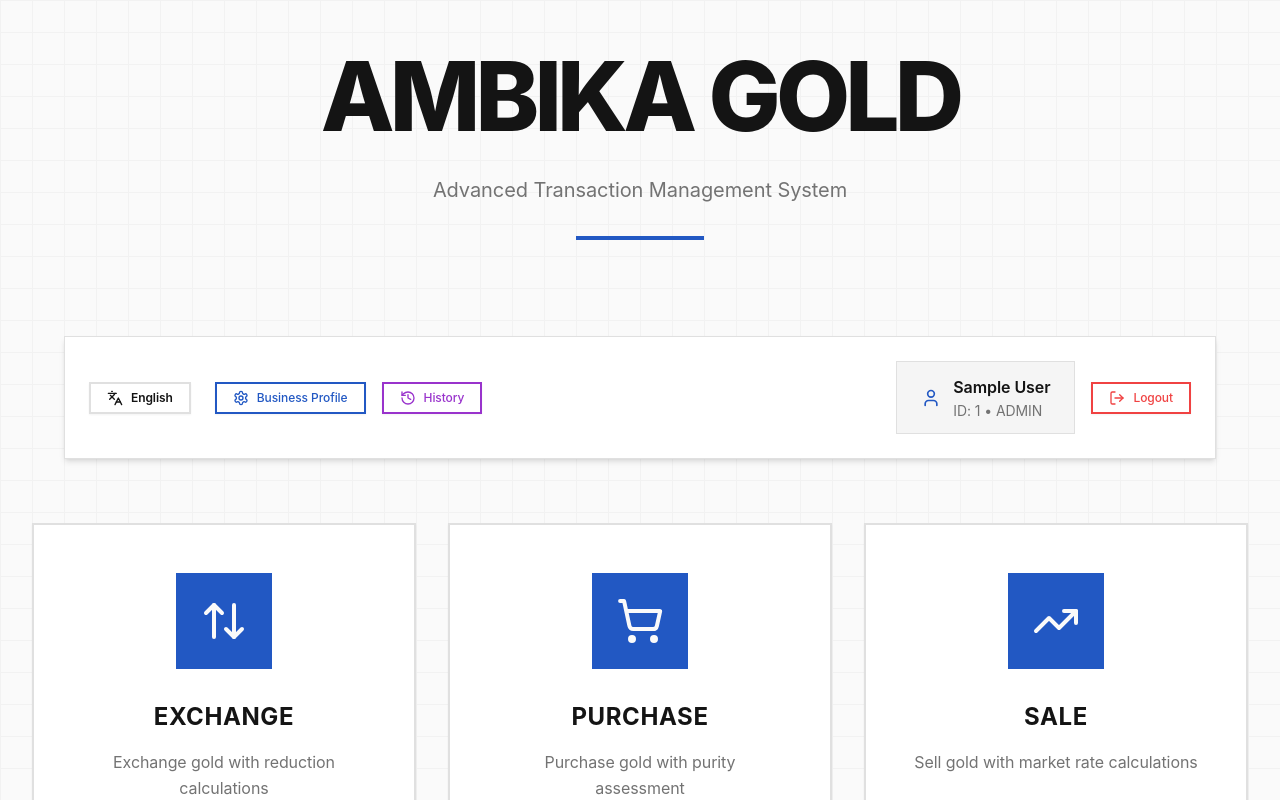
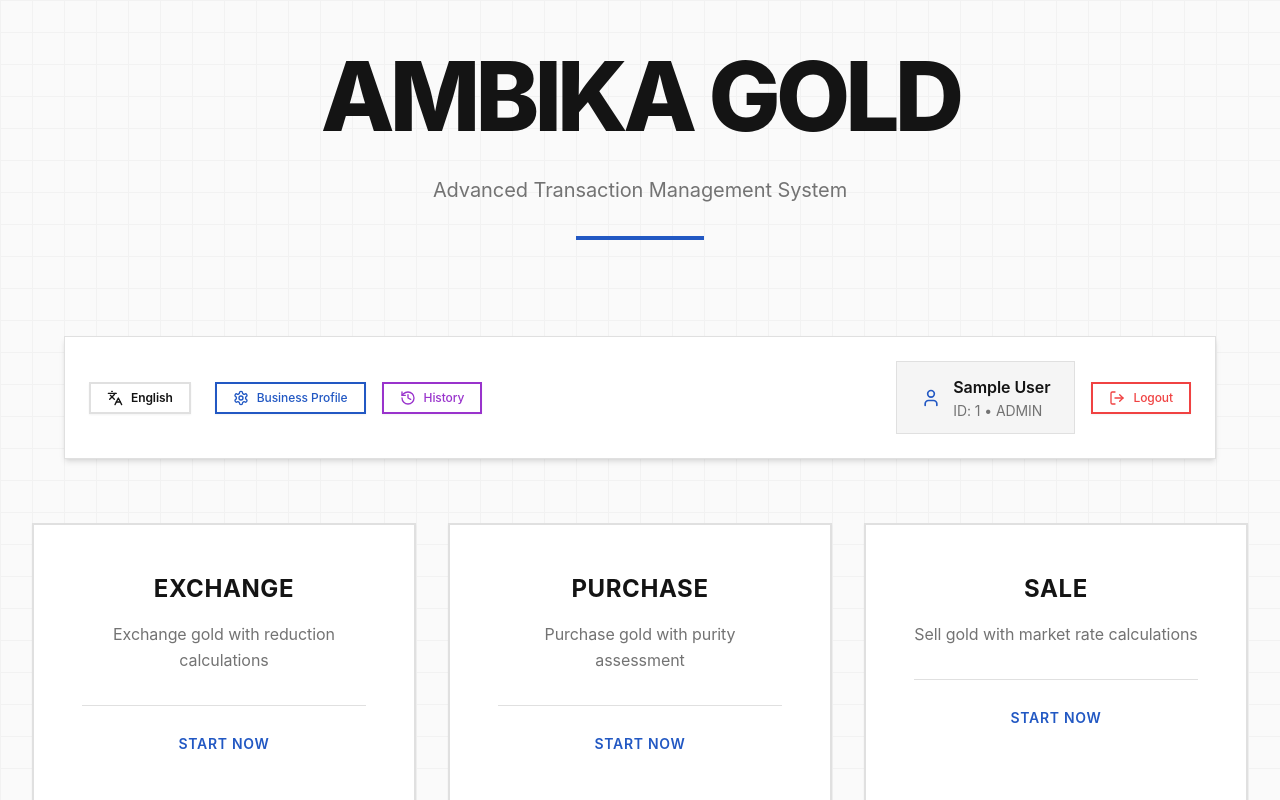
Before and after one commit to OyeManoj/gold-business-setup, a React (Vite) app: page / in a window 1280 px wide. Shown: the top 800 px of the page. Built offline with nearby package versions, Linux system fonts and the light colour scheme; sample sign-in values are in the browser's storage.

Commit message:
Remove EXCHANGE logos
Remove logos and update text for purchase and sale sections.

```diff
--- a/src/pages/Index.tsx
+++ b/src/pages/Index.tsx
@@ -5,7 +5,7 @@ import { Card, CardContent } from '@/components/ui/card';
 import { LanguageToggle, Language } from '@/components/LanguageToggle';
 import { useTranslation } from '@/utils/translations';
 import { useAuth } from '@/contexts/AuthContext';
-import { ArrowUpDown, ShoppingCart, TrendingUp, History, Settings, LogOut, User } from 'lucide-react';
+import { History, Settings, LogOut, User } from 'lucide-react';
 
 const Index = () => {
   const navigate = useNavigate();
@@ -17,21 +17,18 @@ const Index = () => {
   const transactions = [
     {
       type: 'exchange',
-      icon: ArrowUpDown,
       title: t.exchange,
       description: 'Exchange gold with reduction calculations',
       path: '/transaction/exchange'
     },
     {
       type: 'purchase',
-      icon: ShoppingCart,
       title: t.purchase,
       description: 'Purchase gold with purity assessment',
       path: '/transaction/purchase'
     },
     {
       type: 'sale',
-      icon: TrendingUp,
       title: t.sale,
       description: 'Sell gold with market rate calculations',
       path: '/transaction/sale'
@@ -124,11 +121,6 @@ const Index = () => {
                 onClick={() => navigate(transaction.path)}
               >
                 <CardContent className="p-12 text-center">
-                  {/* Sharp Icon Container */}
-                  <div className="inline-flex items-center justify-center w-24 h-24 bg-primary mb-8 group-hover:bg-accent transition-colors duration-200">
-                    <transaction.icon className="w-12 h-12 text-primary-foreground" />
-                  </div>
-
                   {/* Sharp Typography */}
                   <h3 className="text-2xl font-bold text-foreground mb-4 uppercase tracking-wide">
                     {transaction.title}
```
